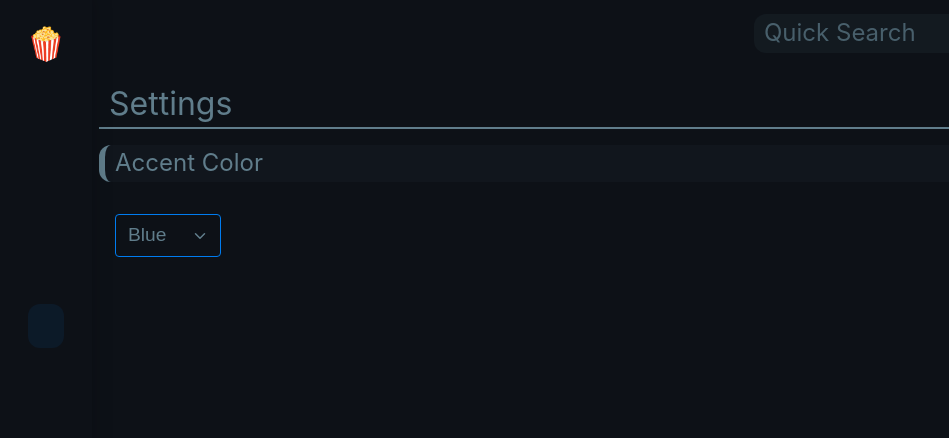
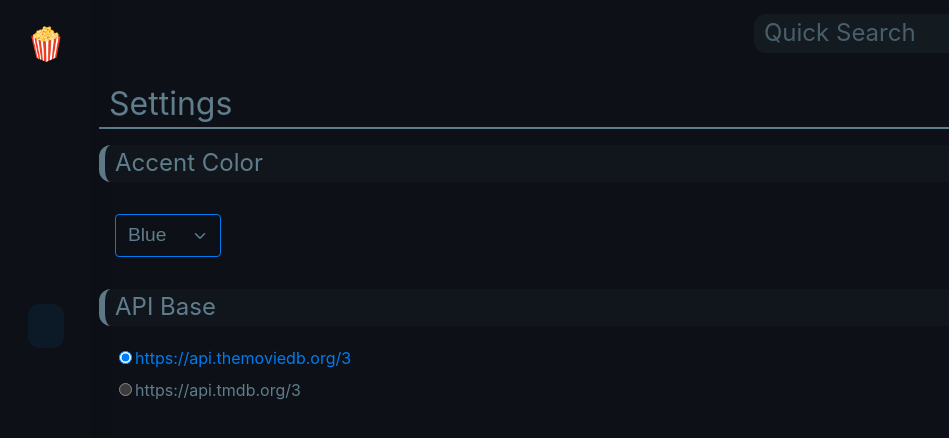
Before and after one commit to sid7/flix-info, a React (Vite) app: page /settings in a window 1280 px wide. Shown: the top 438 px of the page, without its empty margins (0-949 px from the left). Built offline with nearby package versions, Linux system fonts and the light colour scheme; some icons are missing.

Commit message:
add option to change api base

```diff
--- a/src/pages/settings.tsx
+++ b/src/pages/settings.tsx
@@ -1,5 +1,7 @@
 import { shades } from "../hooks/accent";
 import type { IAccentShade } from "../hooks/accent";
+
+import { tmdb_api_base, tmdb_apis, setApiBase } from "../scripts/tmdb-helper";
 
 interface ISettings {
   currentAccent: IAccentShade;
@@ -26,6 +28,28 @@ export default function Settings(props: ISettings) {
           ))}
         </select>
       </section>
+      <section>
+        <h2>API Base</h2>
+        {tmdb_apis.map((a) => (
+          <label
+            style={{
+              display: "block",
+              padding: "4px 15px",
+              color: tmdb_api_base === a ? "var(--accent-clr)" : undefined,
+            }}
+            key={a}
+          >
+            <input
+              type="radio"
+              name="apiBase"
+              value={a}
+              defaultChecked={tmdb_api_base === a}
+              onChange={(e) => setApiBase(e.target.value)}
+            />
+            {a}
+          </label>
+        ))}
+      </section>
     </main>
   );
 }
--- a/src/scripts/tmdb-helper.ts
+++ b/src/scripts/tmdb-helper.ts
@@ -1,6 +1,24 @@
 import { ISearchResponse } from "../types/common";
 
-const tmdb_api_base = "https://api.themoviedb.org/3";
+export const tmdb_apis = [
+  "https://api.themoviedb.org/3",
+  "https://api.tmdb.org/3",
+];
+
+function getApiBase() {
+  const api_base = localStorage.getItem("fi_api_base");
+  if (api_base !== null) {
+    return api_base;
+  }
+  return tmdb_apis[0];
+}
+
+export let tmdb_api_base = getApiBase();
+
+export function setApiBase(api_base: string) {
+  tmdb_api_base = api_base;
+  localStorage.setItem("fi_api_base", api_base);
+}
 
 // Request
 
@@ -15,7 +33,7 @@ export async function request<T = any>(
 ): Promise<IRequest<T>> {
   opt = new URLSearchParams({
     ...opt,
-    api_key: import.meta.env.VITE_TMDB_API_V3 as string
+    api_key: import.meta.env.VITE_TMDB_API_V3 as string,
   });
   const url = `${tmdb_api_base}/${pathname}?${opt.toString()}`;
   try {
@@ -50,7 +68,7 @@ export async function search(query: string, scope = "multi") {
         ? img.profile(d.profile_path, "md")
         : null,
       stamp: d.release_date || d.first_air_date,
-      type: d.media_type! as "tv" | "movie" | "person"
+      type: d.media_type! as "tv" | "movie" | "person",
     }));
 
     return { data: processedData, status };
@@ -69,7 +87,7 @@ export const img = {
       lg: "w185", xl: "w300", max: "w500",
     },
     profile: { sm: "w45", md: "w185", lg: "h632" },
-    backdrop: { sm: "w300", md: "w780", lg: "w1280" }
+    backdrop: { sm: "w300", md: "w780", lg: "w1280" },
   },
   __createURL(path: string, size: string) {
     return `${this.base}/${size}${path}`;
@@ -87,8 +105,8 @@ export const img = {
     return (
       path && [
         this.__createURL(path.replace(".png", ".svg"), "original"),
-        this.__createURL(path, size)
+        this.__createURL(path, size),
       ]
     );
-  }
+  },
 };
```
